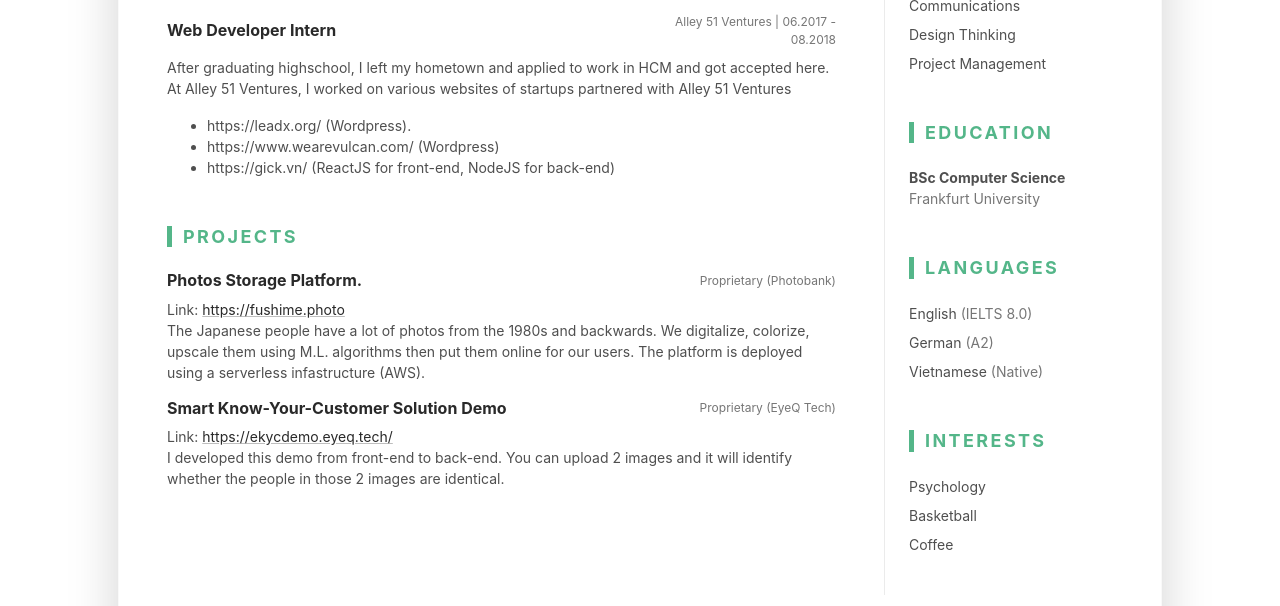
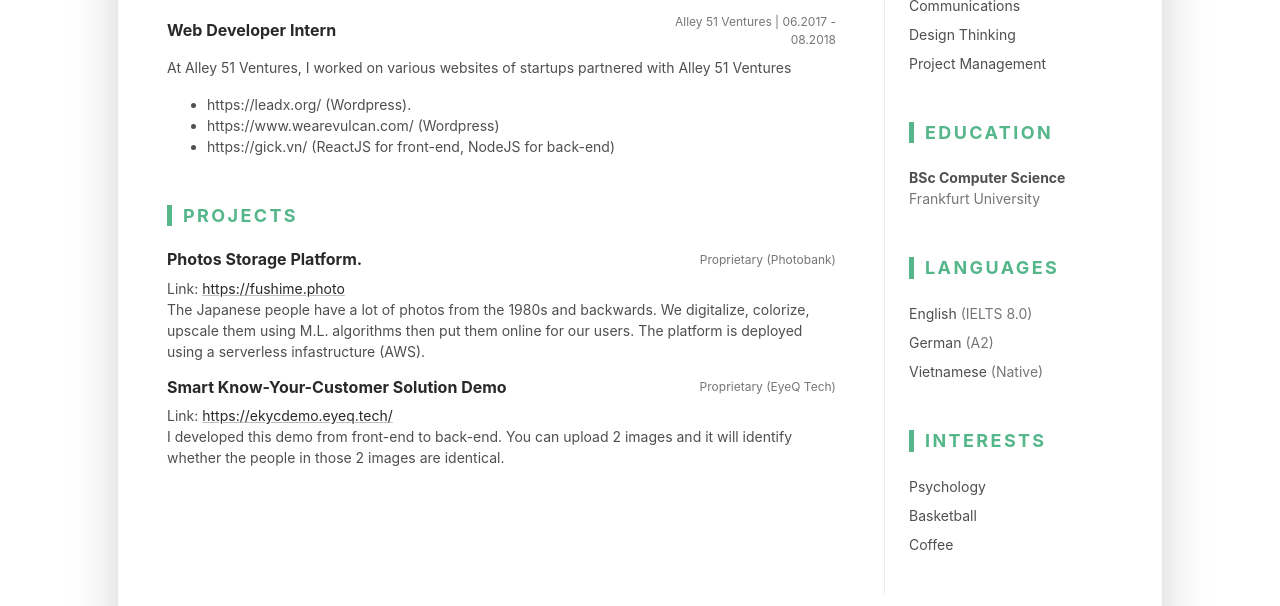
Before and after one commit to Thuan2000/thuan-cv, a plain HTML site: page index.html in a window 1280 px wide. Shown: the part 898-1504 px from the top of the page. Drawn offline with Linux system fonts and the light colour scheme.

Commit message:
Update index.html

```diff
--- a/index.html
+++ b/index.html
@@ -102,7 +102,7 @@
 
 									</div>
 									<div class="item-content">
-										<p>After graduating highschool, I left my hometown and applied to work in HCM and got accepted here. At Alley 51 Ventures, I worked on various websites of startups partnered with Alley 51 Ventures</p>
+										<p>At Alley 51 Ventures, I worked on various websites of startups partnered with Alley 51 Ventures</p>
 										<ul class="resume-list">
 											<li>https://leadx.org/ (Wordpress).</li>
 											<li>https://www.wearevulcan.com/ (Wordpress)</li>
```
